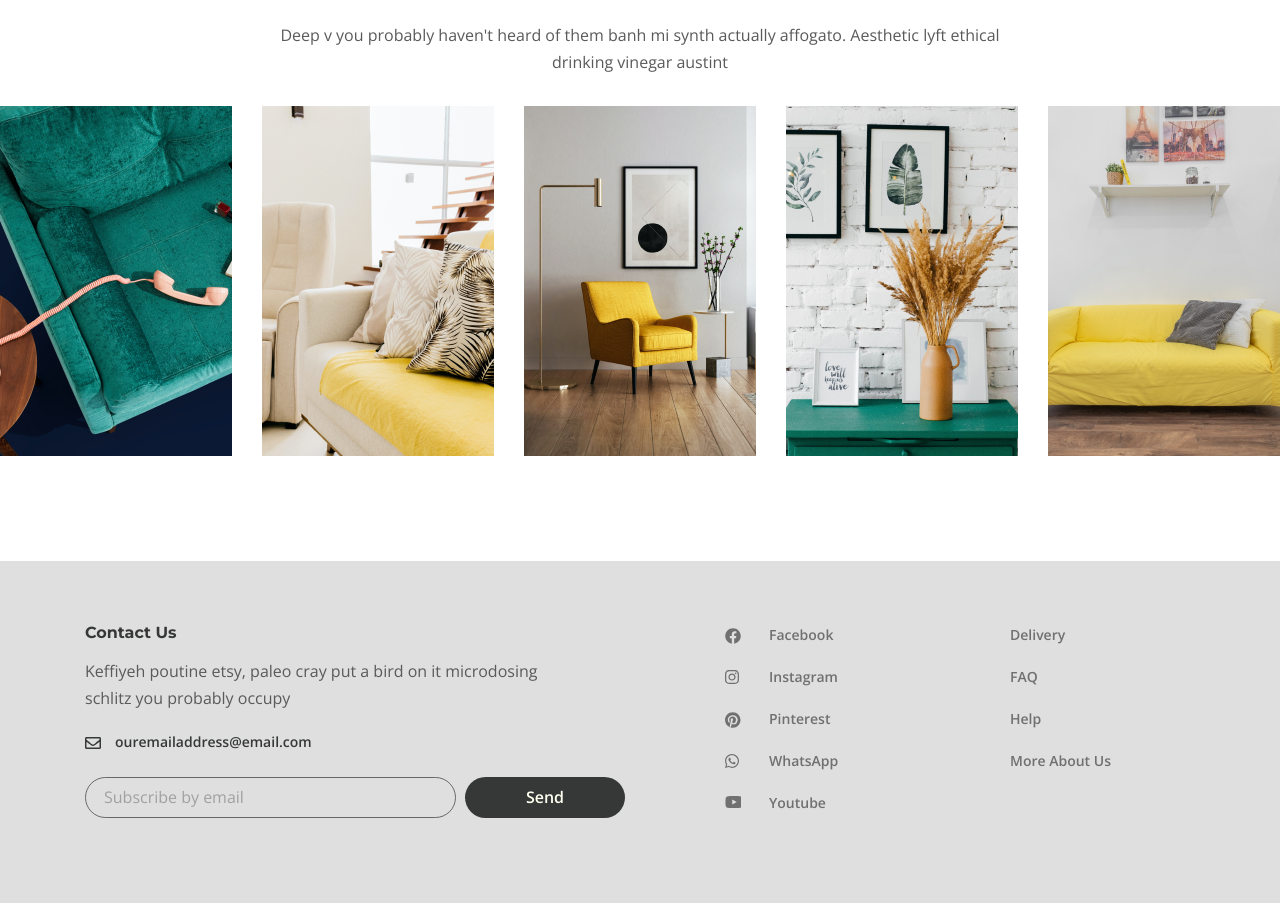
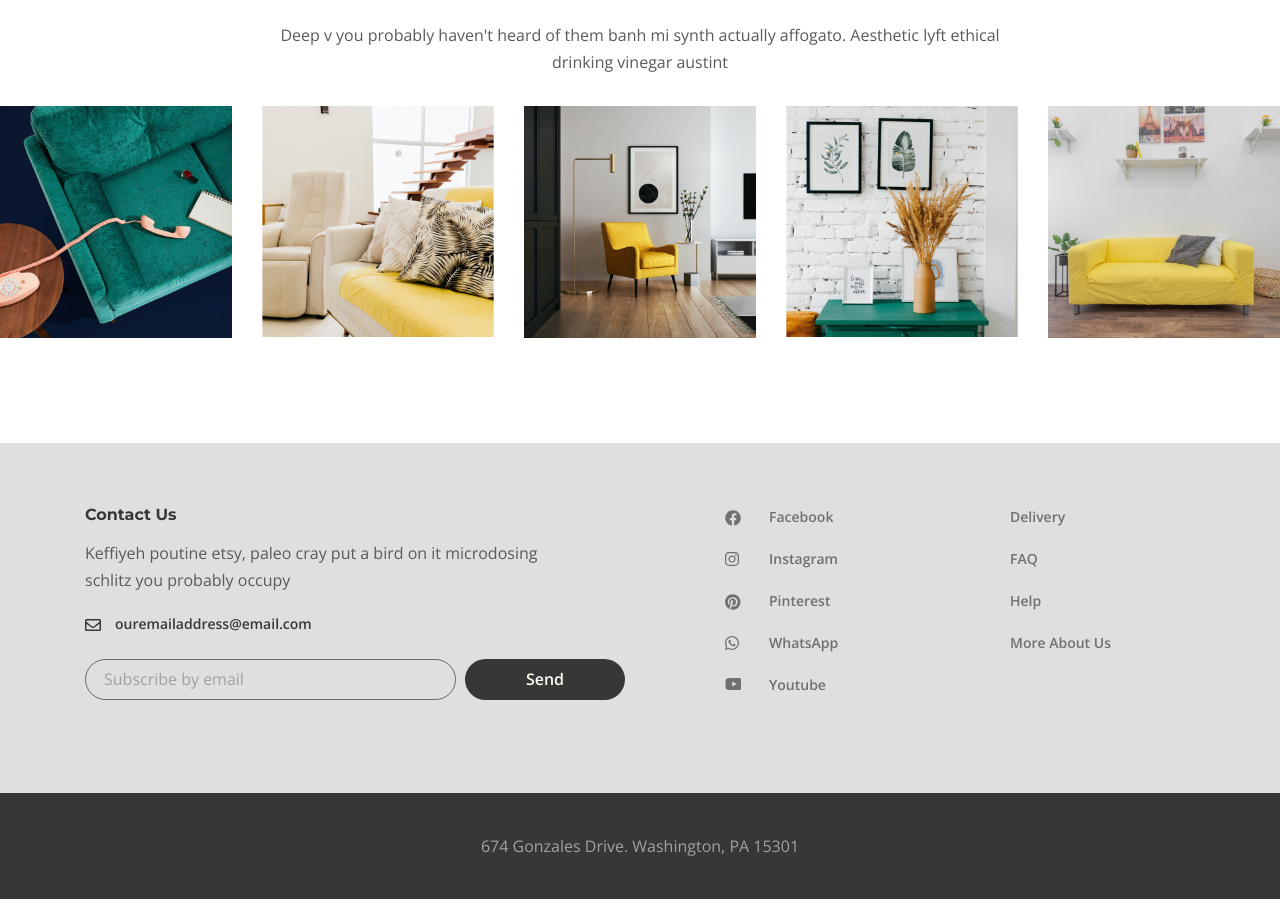
Before and after one commit to Sel7Nik/desire, a website: page app/index.html in a window 1280 px wide. Shown: the part 1156-2059 px from the top of the page. Drawn offline with nearby package versions, Linux system fonts and the light colour scheme; files that its build step writes are made by us from their sources.

Commit message:
Блок Decor и мелкие исправления

```diff
--- a/app/scss/style.scss
+++ b/app/scss/style.scss
@@ -325,7 +325,7 @@
     }
   }
   &__image{
-    min-height: 350px;
+    max-height: 350px;
     object-fit: cover;
   }
   &__info{
```
